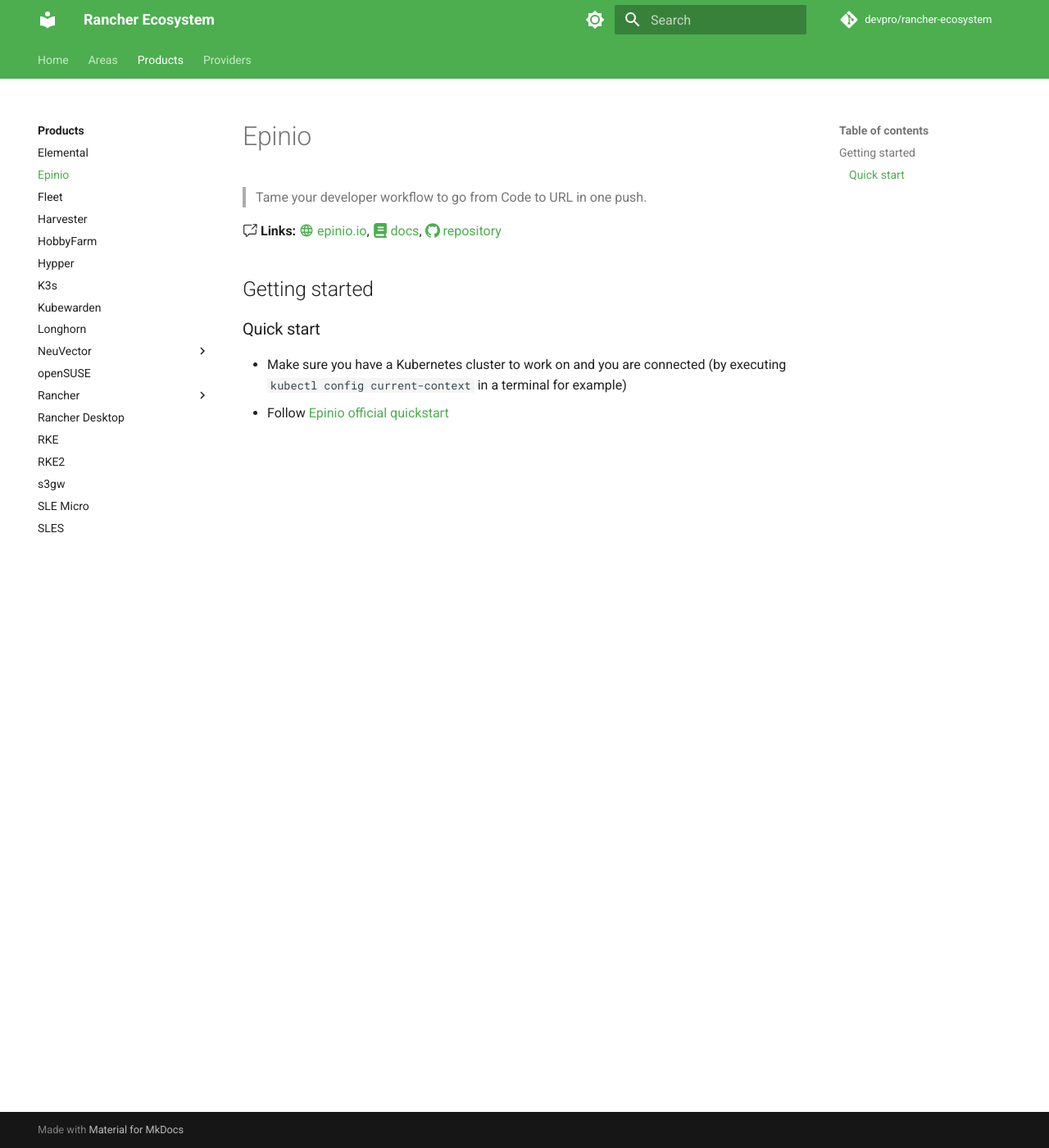
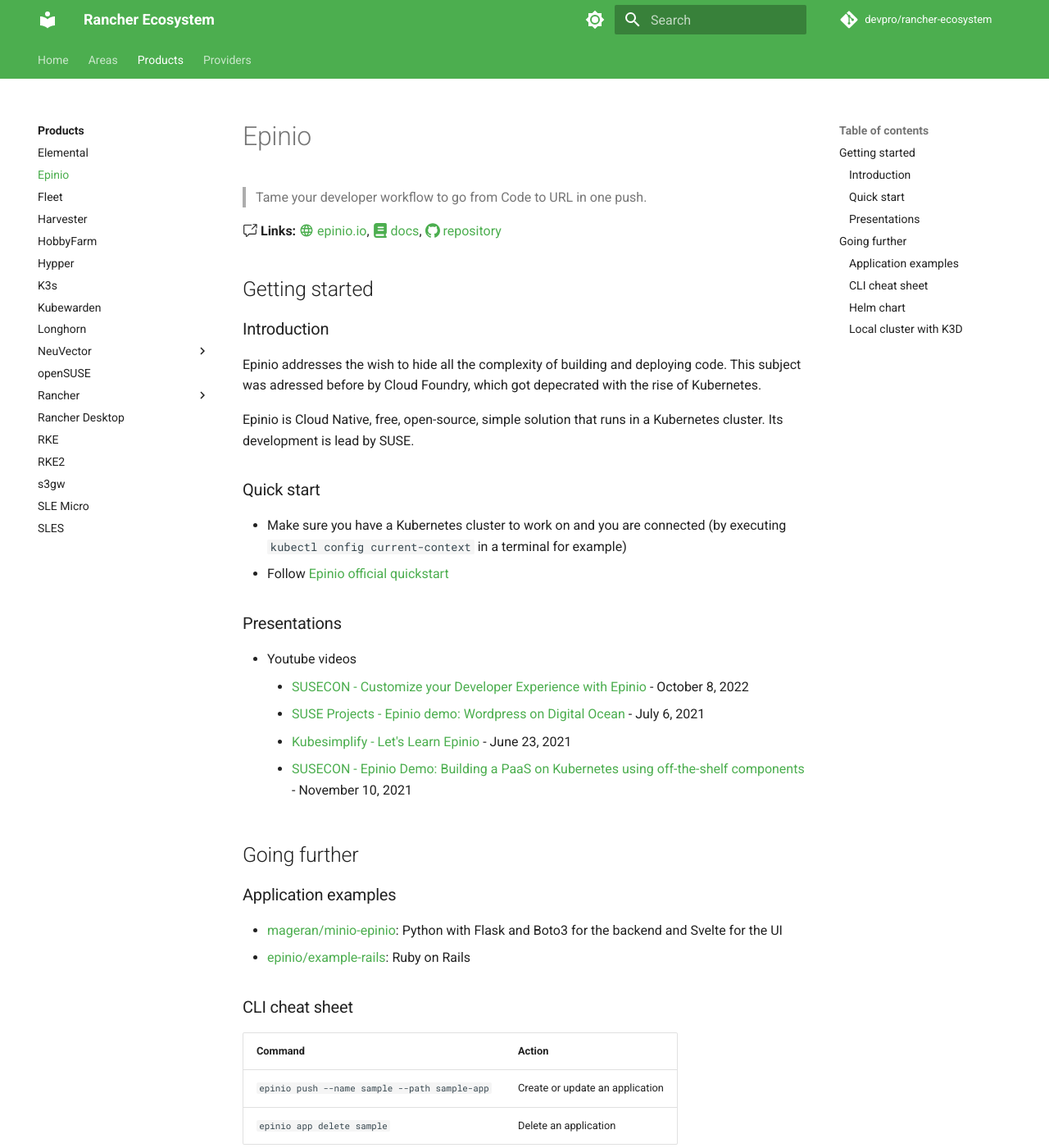
Before and after one commit to devpro/rancher-ecosystem, an MkDocs documentation site: the page built from docs/epinio.md, in a window 1280 px wide and 1400 px high. Shown: the whole window at 82% size. Built offline with MkDocs 1.6.1 and Material for MkDocs 9.7.7, drawn with Linux system fonts in a browser that asks for light colours; comment, search, counter and statistics services are not loaded; some of the changed text lies outside the part shown.

Commit message:
Add content to Epinio page

```diff
--- a/docs/epinio.md
+++ b/docs/epinio.md
@@ -9,7 +9,43 @@
 
 ## Getting started
 
+### Introduction
+
+Epinio addresses the wish to hide all the complexity of building and deploying code. This subject was adressed before by Cloud Foundry, which got depecrated with the rise of Kubernetes.
+
+Epinio is Cloud Native, free, open-source, simple solution that runs in a Kubernetes cluster. Its development is lead by SUSE.
+
 ### Quick start
 
 * Make sure you have a Kubernetes cluster to work on and you are connected (by executing `kubectl config current-context` in a terminal for example)
 * Follow [Epinio official quickstart](https://docs.epinio.io/tutorials/quickstart)
+
+### Presentations
+
+* Youtube videos
+    * [SUSECON - Customize your Developer Experience with Epinio](https://www.youtube.com/watch?v=cr4vWO9J7tk) - October 8, 2022
+    * [SUSE Projects - Epinio demo: Wordpress on Digital Ocean](https://www.youtube.com/watch?v=OdPF0qH5Pf8&t=296s) - July 6, 2021
+    * [Kubesimplify - Let's Learn Epinio](https://www.youtube.com/watch?v=ietNQSQXhAc) - June 23, 2021
+    * [SUSECON - Epinio Demo: Building a PaaS on Kubernetes using off-the-shelf components](https://www.youtube.com/watch?v=HKXtAgh3ILw) - November 10, 2021
+
+## Going further
+
+### Application examples
+
+* [mageran/minio-epinio](https://github.com/mageran/minio-epinio/tree/main/samples/photo-album): Python with Flask and Boto3 for the backend and Svelte for the UI
+* [epinio/example-rails](https://github.com/epinio/example-rails): Ruby on Rails
+
+### CLI cheat sheet
+
+Command                                       | Action
+----------------------------------------------|--------------------------------
+`epinio push --name sample --path sample-app` | Create or update an application
+`epinio app delete sample`                    | Delete an application
+
+### Helm chart
+
+* [devpro/helm-charts](https://github.com/devpro/helm-charts/blob/main/charts/epinio/README.md) encapsulates Epinio Helm chart and provides concrete example of installation and use
+
+### Local cluster with K3D
+
+* [mesquitamv/epinio-deploy](https://github.com/mesquitamv/epinio-deploy)
```
